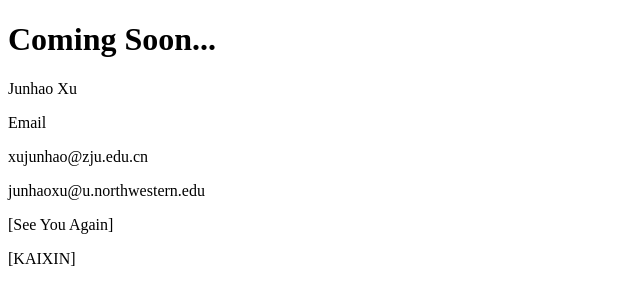
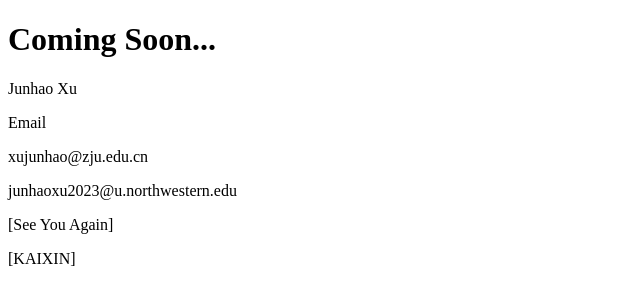
Before and after one commit to junhao-xu/junhao-xu.github.io, a plain HTML site: page index.html in a window 1280 px wide. Shown: the full height of the page, 0-640 px from the left. Drawn offline with Linux system fonts and the light colour scheme.

Commit message:
Update index.html

```diff
--- a/index.html
+++ b/index.html
@@ -8,7 +8,7 @@
         <p>Junhao Xu</p>
         <p>Email</p>
         <p> xujunhao@zju.edu.cn</p>
-        <p> junhaoxu@u.northwestern.edu</p>
+        <p> junhaoxu2023@u.northwestern.edu</p>
         <p> </p>
         <p> </p>
         <p> </p>
```
